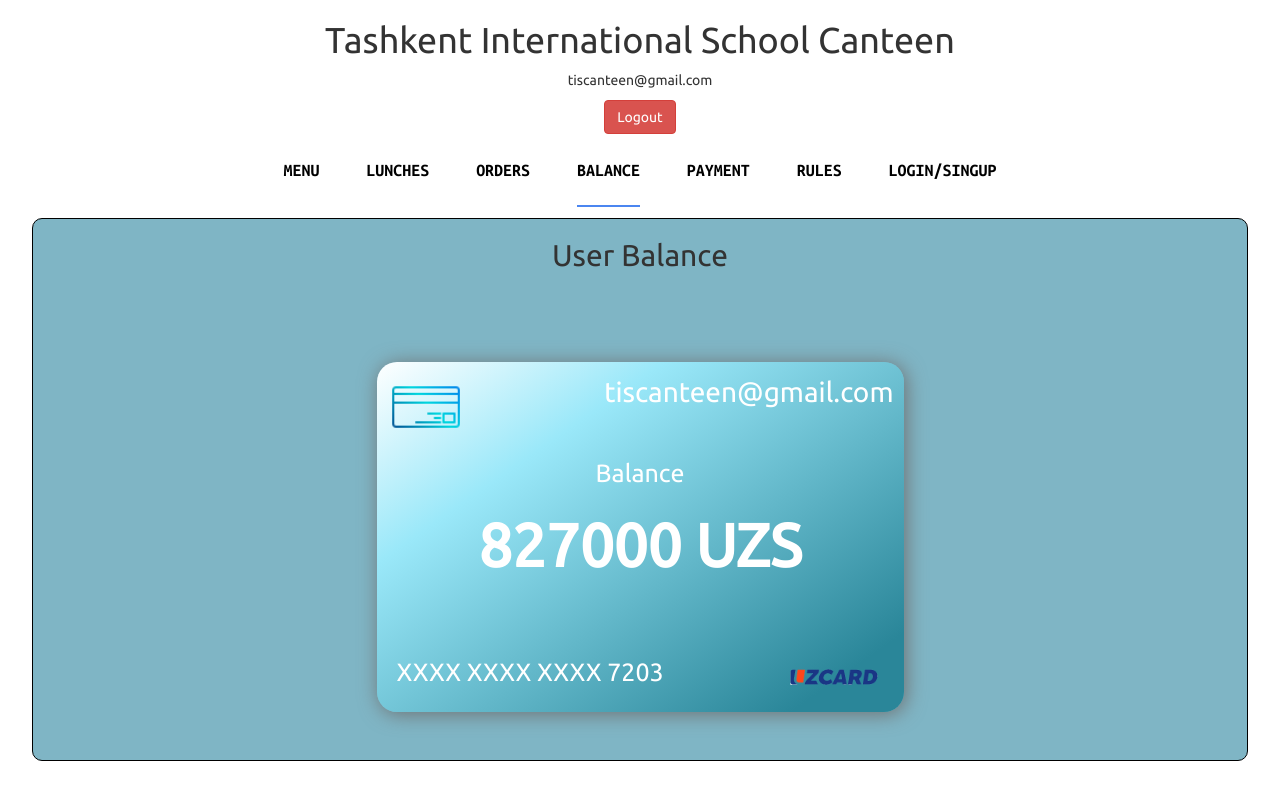
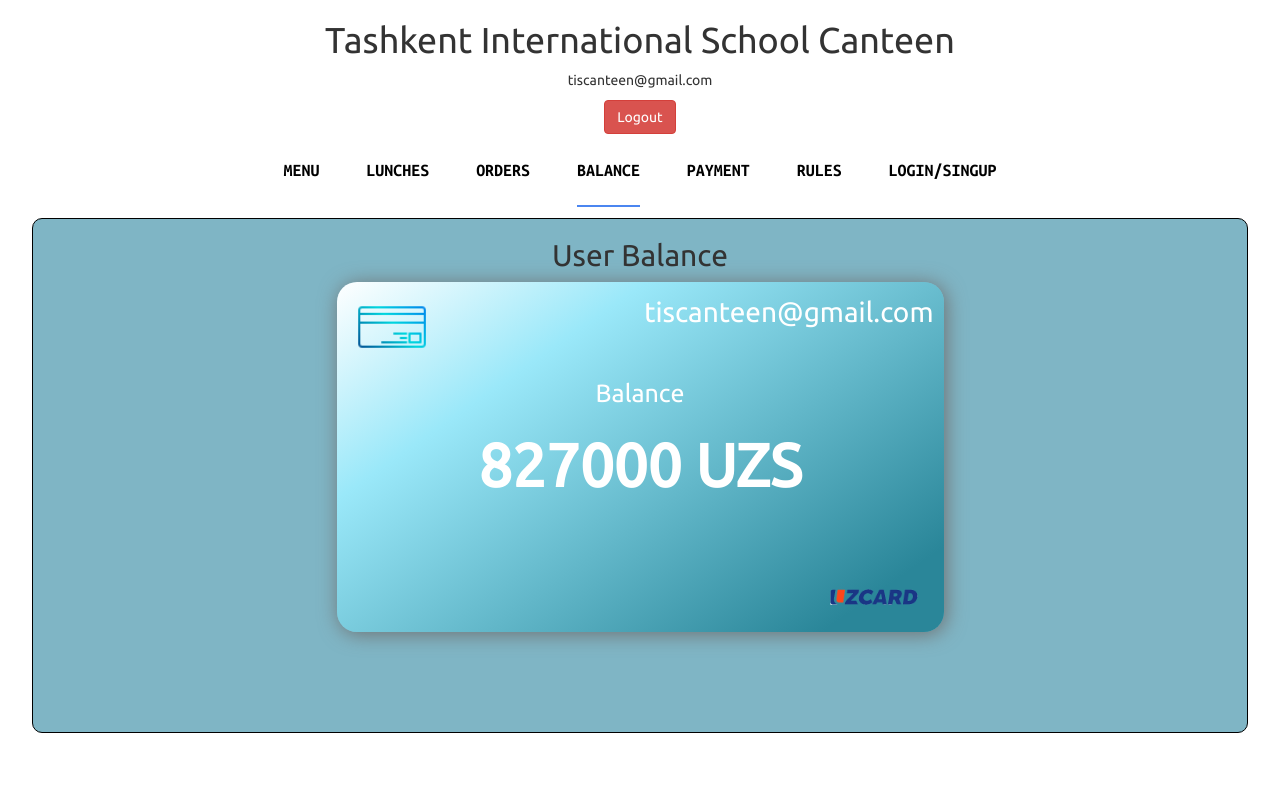
Before and after one commit to azmabdu/canteen, a Django app: page /balance in a window 1280 px wide. After the commit the page ends 733 px from the top, so only its background shows below. Run offline with Django 4.2, Linux system fonts and the light colour scheme; a user stored in the database is signed in; some libraries are stand-ins or nearby versions.

Commit message:
Final Version

```diff
--- a/canteen/settings.py
+++ b/canteen/settings.py
@@ -131,4 +131,4 @@ AUTH_USER_MODEL = 'main.User'
 LOGIN_URL = "/login"
 
 
-CSRF_TRUSTED_ORIGINS = ['https://63fc-213-230-114-146.eu.ngrok.io']
+CSRF_TRUSTED_ORIGINS = ['https://04ef-213-230-112-206.eu.ngrok.io']
--- a/static/css/main.css
+++ b/static/css/main.css
@@ -418,7 +418,11 @@ h1 {
     /* #7fb5c5 */
     /* #5bc0de */
     height: fit-content;
-    padding-bottom: 10%;
+
+
+    /*padding-bottom: 10%;*/
+
+
     margin: auto;
     margin-top: 10px;
     margin-bottom: 50px;
@@ -515,7 +519,13 @@ h1 {
     background-color: #d9534f;
 }
 .group-form {
-    margin-top: 15%;
+    margin-top: 5%;
+    margin-bottom: 40px;
+}
+
+.group-form-reg {
+    margin-top: 5%;
+    margin-bottom: 40px;
 }
 
 .group-form h1 {
@@ -622,7 +632,7 @@ h1 {
 .balance_container {
     width: 100%;
     height: 428px;
-    padding: 80px;
+    margin-bottom: 100px;
 }
 
 .card {
@@ -742,6 +752,7 @@ h1 {
     background-image: linear-gradient(rgb(204, 204, 251), rgb(196, 190, 248));
     /* background-color: #fff987;  */
     margin: auto;
+    margin-bottom: 30px;
     border-radius: 20px;
     display: flex;
     flex-direction: column;
@@ -828,7 +839,8 @@ h1 {
 .rules_container{
     width: 70%;
     margin-left: 15%;
-    margin-top: 100px;
+    margin-top: 60px;
+    margin-bottom: 40px;
     height: max-content;
     border-radius: 20px;
     background-color: #4671a1;
@@ -927,3 +939,12 @@ border-radius:0 0 15px 15px;
 .center {
     justify-content: center;
 }
+
+
+.pdf {
+    border: 0;
+    width: 100%;
+    border-radius: 10px;
+    height: 600px;
+
+}
--- a/static/css/style.css
+++ b/static/css/style.css
@@ -3,20 +3,6 @@ ul {
     list-style-type: none;
 }
 
-@font-face {
-    font-family: 'Ubuntu-B';
-    src: url('../fonts/Ubuntu-B.ttf');
-}
-
-@font-face {
-    font-family: 'Ubuntu-L';
-    src: url('../fonts/Ubuntu-L.ttf');
-}
-
-@font-face {
-    font-family: 'Ubuntu-M';
-    src: url('../fonts/Ubuntu-M.ttf');
-}
 
 @font-face {
     font-family: 'Ubuntu-R';
@@ -28,10 +14,6 @@ ul {
     src: url('../fonts/UbuntuMB.ttf');
 }
 
-@font-face {
-    font-family: 'UbuntuMR';
-    src: url('../fonts/UbuntuMR.ttf');
-}
 
 body {
     font-family: 'Ubuntu-R';
--- a/templates/balance.html
+++ b/templates/balance.html
@@ -2,11 +2,8 @@
 
 
 {% block content %}
-
-
     <h2>User Balance</h2>
     <div class="balance_container">
-
       <div class="balance_body">
         <div class='card'>
           <div class='top-block'>
@@ -18,25 +15,17 @@
             </span>
           </div>
           <div class="middle-block">
-
             <div class="balance_title">Balance</div>
             <div class='card-balance'>
                {{ request.user.balance|floatformat:0 }} UZS
             </div>
           </div>
           <div class='bottom-block'>
-        <div class='balance'>
-          <div class='card-number'>
-            <p>XXXX XXXX XXXX 7203</p>
-          </div>
-        </div>
             <div class='card-icon'>
               <img class="uzcard" src="/static/images/uzcard1_EchoSUl4QH.png" alt="uzcard">
             </div>
           </div>
         </div>
     </div>
-
-
 </div>
 {% endblock %}
--- a/templates/login.html
+++ b/templates/login.html
@@ -14,12 +14,10 @@
         <form action="{% url 'main:login' %}" method="POST">
             {% csrf_token %}
             <div class="login_input borderup">
-
                 <p>Email: </p>
                 <p class="input"> {{ form.email }}</p>
             </div>
             <div class="login_input borderdown">
-
                 <p>Password:</p>
                 <p class="input"> {{ form.password }}</p>
             </div>
--- a/templates/orders.html
+++ b/templates/orders.html
@@ -37,7 +37,6 @@
             </li>
           {% endif %}
 
-
             {% if  orders.has_previous or orders.has_next %}
                 {% for page_number in orders.paginator.page_range %}
                     {% if orders.number == page_number %}
--- a/templates/payment.html
+++ b/templates/payment.html
@@ -19,7 +19,6 @@
             </div>
         </div>
         <div class="second_line-pay">
-
             <a href="{% url "main:pay" %}">
                 <button class="full_width btn btn-primary btn-lg ">Pay</button>
             </a>
--- a/templates/register.html
+++ b/templates/register.html
@@ -15,7 +15,6 @@
     <form action="{% url "main:register" %}" method="POST">
         {% csrf_token %}
         <div class="input_register">
-
             <div class="login_input borderup">
                 <p>Email:</p>
                 <p class="input"> {{ form.email }}</p>
--- a/templates/rules.html
+++ b/templates/rules.html
@@ -14,7 +14,6 @@
     </div>
 
     <div class="rules_docs">
-
         <iframe src="../static/pdf/Menu.pdf" frameborder="0"></iframe>
         <iframe src="../static/pdf/Menu.pdf" frameborder="0"></iframe>
         <iframe src="../static/pdf/Menu.pdf" frameborder="0"></iframe>
```
Also changed, not shown: templates/lunches.html (+0 -17 lines), db.sqlite3. Lines whose indentation alone changed are shown as unchanged.
